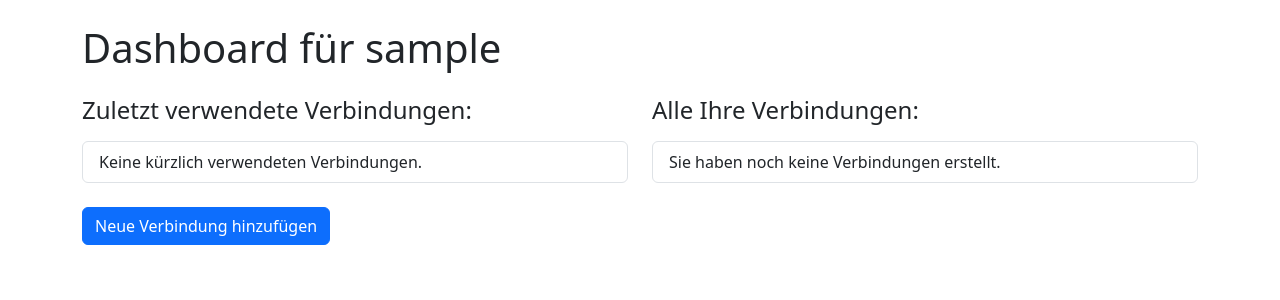
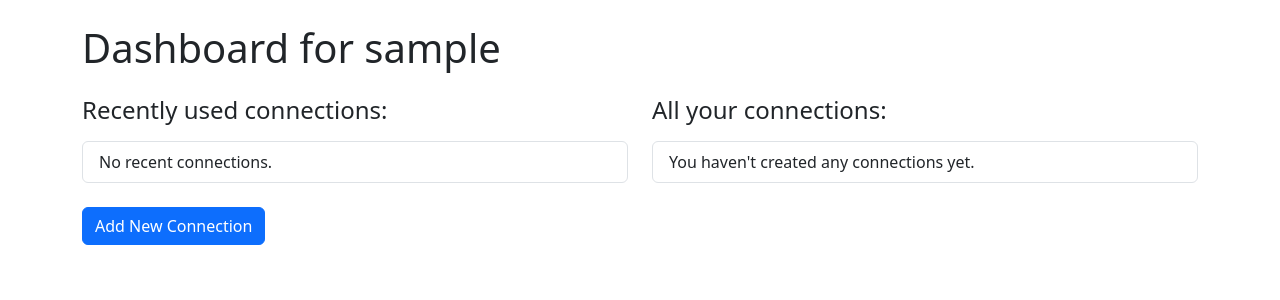
Before and after one commit to jcivitel/django_connect_store, a Django app: page /dashboard/ in a window 1280 px wide. Shown: the part 56-356 px from the top of the page. Run offline with Django 3.2, Linux system fonts and the light colour scheme; the visitor is signed in with stand-in values (Sample User, id 1); data comes from the database, SQL or seed files in the repository; data that the repository does not hold is empty.

Commit message:
implemented change of connections

```diff
--- a/django_connect_backend/templates/dashboard.html
+++ b/django_connect_backend/templates/dashboard.html
@@ -1,37 +1,38 @@
 {% extends 'base.html' %}
 
-{% block title %}Dashboard - SSH-Verwaltung{% endblock %}
+{% block title %}Dashboard - SSH Connection Manager{% endblock %}
 
 {% block content %}
-<h1 class="mb-4">Dashboard für {{ user.username }}</h1>
+<h1 class="mb-4">Dashboard for {{ user.username }}</h1>
 
 <div class="row">
     <div class="col-md-6">
-        <h2 class="h4 mb-3">Zuletzt verwendete Verbindungen:</h2>
+        <h2 class="h4 mb-3">Recently used connections:</h2>
         <ul class="list-group mb-4">
         {% for connection in recent_connections %}
-            <li class="list-group-item">
+            <li class="list-group-item d-flex justify-content-between align-items-center">
                 <a href="{{ connection.get_connection_url }}" class="text-decoration-none">{{ connection }}</a>
             </li>
         {% empty %}
-            <li class="list-group-item">Keine kürzlich verwendeten Verbindungen.</li>
+            <li class="list-group-item">No recent connections.</li>
         {% endfor %}
         </ul>
     </div>
 
     <div class="col-md-6">
-        <h2 class="h4 mb-3">Alle Ihre Verbindungen:</h2>
+        <h2 class="h4 mb-3">All your connections:</h2>
         <ul class="list-group mb-4">
         {% for connection in all_connections %}
-            <li class="list-group-item">
+            <li class="list-group-item d-flex justify-content-between align-items-center">
                 <a href="{{ connection.get_connection_url }}" class="text-decoration-none">{{ connection }}</a>
+                <a href="{% url 'edit_connection' connection.connid %}" class="btn btn-sm btn-outline-primary">Edit</a>
             </li>
         {% empty %}
-            <li class="list-group-item">Sie haben noch keine Verbindungen erstellt.</li>
+            <li class="list-group-item">You haven't created any connections yet.</li>
         {% endfor %}
         </ul>
     </div>
 </div>
 
-<a href="{% url 'add_connection' %}" class="btn btn-primary">Neue Verbindung hinzufügen</a>
+<a href="{% url 'add_connection' %}" class="btn btn-primary">Add New Connection</a>
 {% endblock %}
--- a/django_connect_backend/urls.py
+++ b/django_connect_backend/urls.py
@@ -1,4 +1,3 @@
-from django.contrib.auth import views as auth_views
 from django.urls import path
 
 from . import views
@@ -6,4 +5,5 @@ from . import views
 urlpatterns = [
     path("dashboard/", views.dashboard, name="dashboard"),
     path("add-connection/", views.add_connection, name="add_connection"),
+    path('edit-connection/<int:connection_id>/', views.edit_connection, name='edit_connection'),
 ]
--- a/django_connect_backend/views.py
+++ b/django_connect_backend/views.py
@@ -1,6 +1,6 @@
 from django.contrib import messages
 from django.contrib.auth.decorators import login_required
-from django.shortcuts import redirect
+from django.shortcuts import redirect, get_object_or_404
 from django.shortcuts import render
 
 from .forms import ConnectionForm
@@ -31,3 +31,16 @@ def add_connection(request):
     else:
         form = ConnectionForm(user=request.user)
     return render(request, "add_connection.html", {"form": form})
+
+@login_required
+def edit_connection(request, connection_id):
+    connection = get_object_or_404(Connection, pk=connection_id, user=request.user)
+    if request.method == 'POST':
+        form = ConnectionForm(request.POST, instance=connection)
+        if form.is_valid():
+            form.save()
+            messages.success(request, 'Connection updated successfully.')
+            return redirect('dashboard')
+    else:
+        form = ConnectionForm(instance=connection)
+    return render(request, 'edit_connection.html', {'form': form, 'connection': connection})
```
Also changed, not shown: django_connect_backend/templates/edit_connection.html (added, +30 -0 lines).
